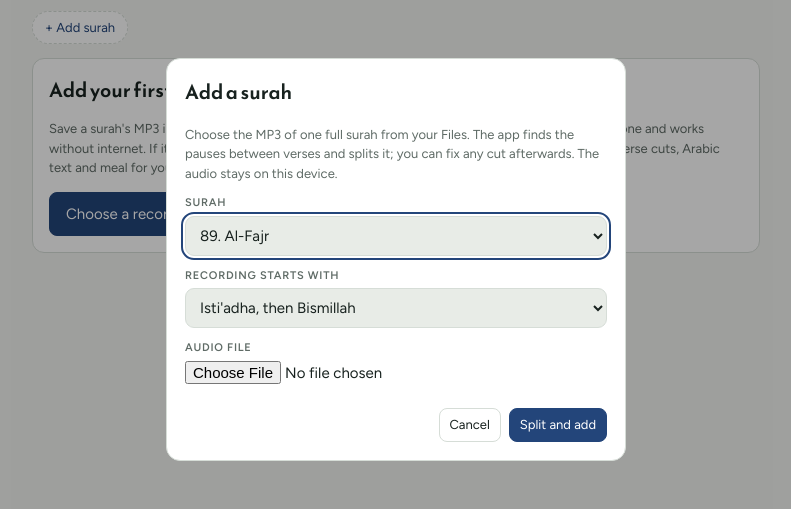
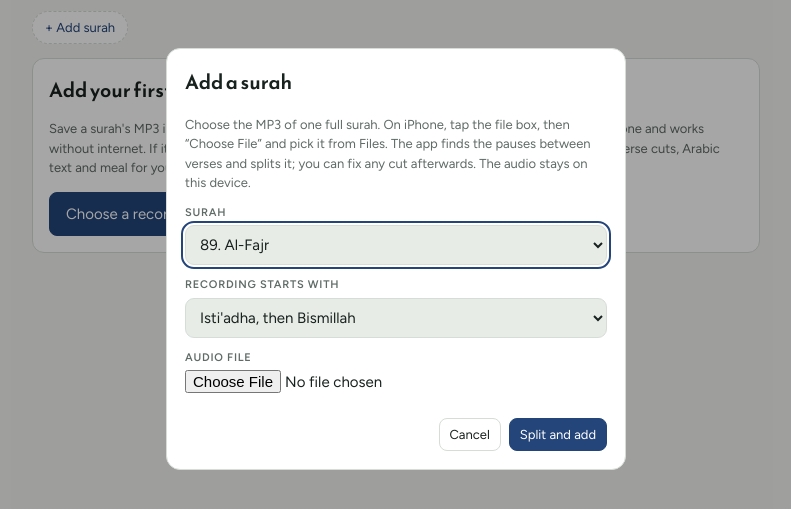
Before and after one commit to KayaAydin/hifz-player, a plain HTML site: page index.html in a window 1280 px wide. Both pictures are taken after a click on the button "+ Add surah". Shown: the part 141-650 px from the top of the page, without its empty margins (244-1035 px from the left). Drawn offline with Linux system fonts and the light colour scheme; a web font is replaced by a local one.

Commit message:
Add files via upload

```diff
--- a/index.html
+++ b/index.html
@@ -226,11 +226,11 @@ dialog form{display:flex;flex-direction:column;gap:12px}
 <dialog id="addDlg">
   <form id="addForm" method="dialog">
     <h2>Add a surah</h2>
-    <p class="hint">Choose the MP3 of one full surah from your Files. The app finds the pauses between verses and splits it; you can fix any cut afterwards. The audio stays on this device.</p>
+    <p class="hint">Choose the MP3 of one full surah. On iPhone, tap the file box, then “Choose File” and pick it from Files. The app finds the pauses between verses and splits it; you can fix any cut afterwards. The audio stays on this device.</p>
     <div class="field"><label class="lbl" for="addSurah">Surah</label><select id="addSurah"></select></div>
     <div class="field"><label class="lbl" for="addIntro">Recording starts with</label>
       <select id="addIntro"><option value="2">Isti'adha, then Bismillah</option><option value="1">Bismillah</option><option value="0">The first verse</option></select></div>
-    <div class="field"><label class="lbl" for="addFile">Audio file</label><input type="file" id="addFile" accept="audio/*"></div>
+    <div class="field"><label class="lbl" for="addFile">Audio file</label><input type="file" id="addFile"></div>
     <p class="hint" id="addMsg"></p>
     <div class="drow"><button class="btn-s" value="cancel" type="button" id="addCancel">Cancel</button><button class="btn-s primary" type="submit" id="addGo">Split and add</button></div>
   </form>
@@ -570,6 +570,7 @@ $("addCancel").onclick=()=>$("addDlg").close();
 $("addForm").addEventListener("submit",async e=>{
   e.preventDefault();const f=$("addFile").files[0];
   if(!f){$("addMsg").textContent="Choose an audio file first.";return;}
+  if(!/^audio\//.test(f.type)&&!/\.(mp3|m4a|aac|wav|mp4|ogg|opus|flac)$/i.test(f.name)){$("addMsg").textContent="That file isn't audio. Choose the surah's MP3 (or M4A) file.";return;}
   const num=+$("addSurah").value,introN=+$("addIntro").value;
   $("addGo").disabled=true;$("addMsg").textContent="Listening for the pauses between verses…";
   try{
```
